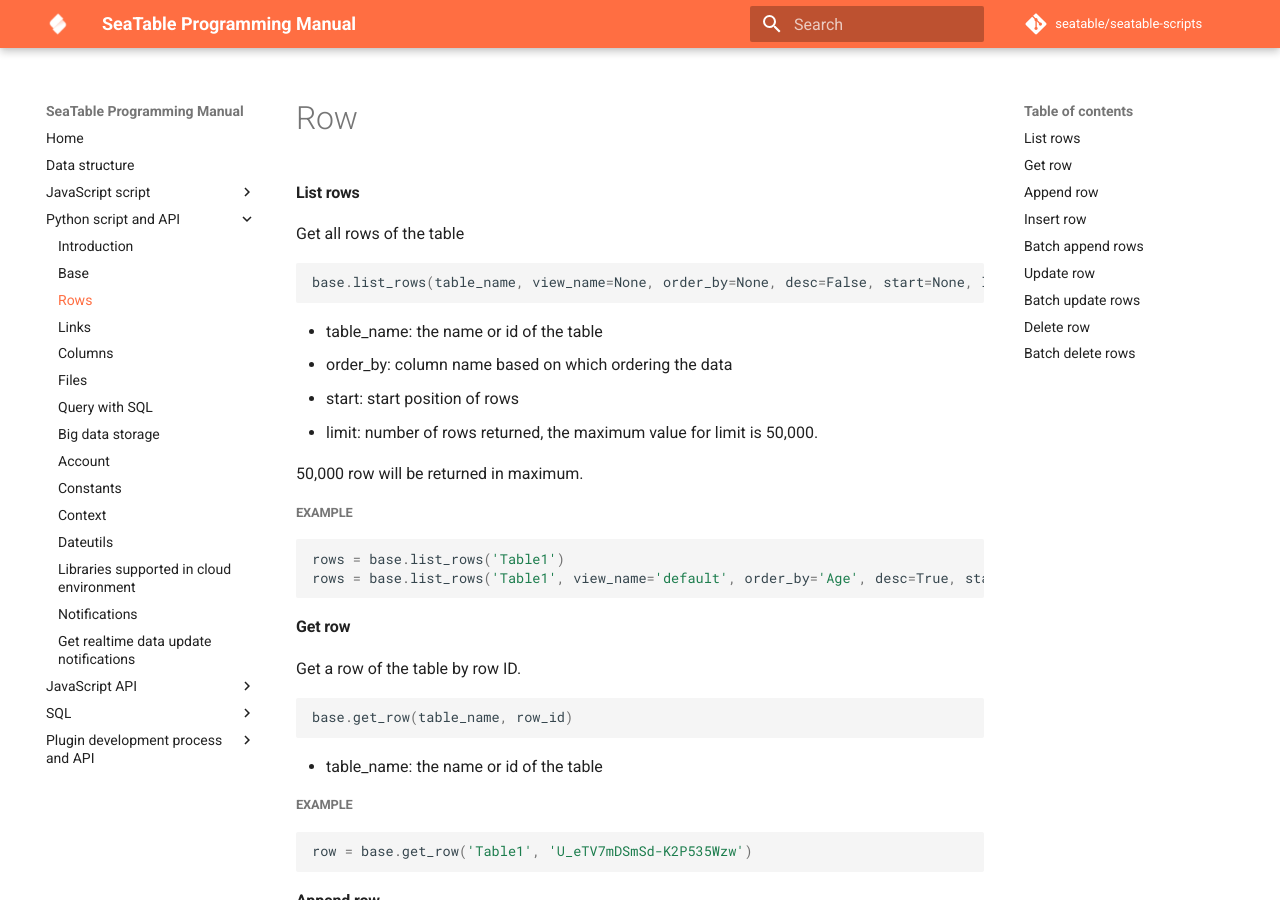
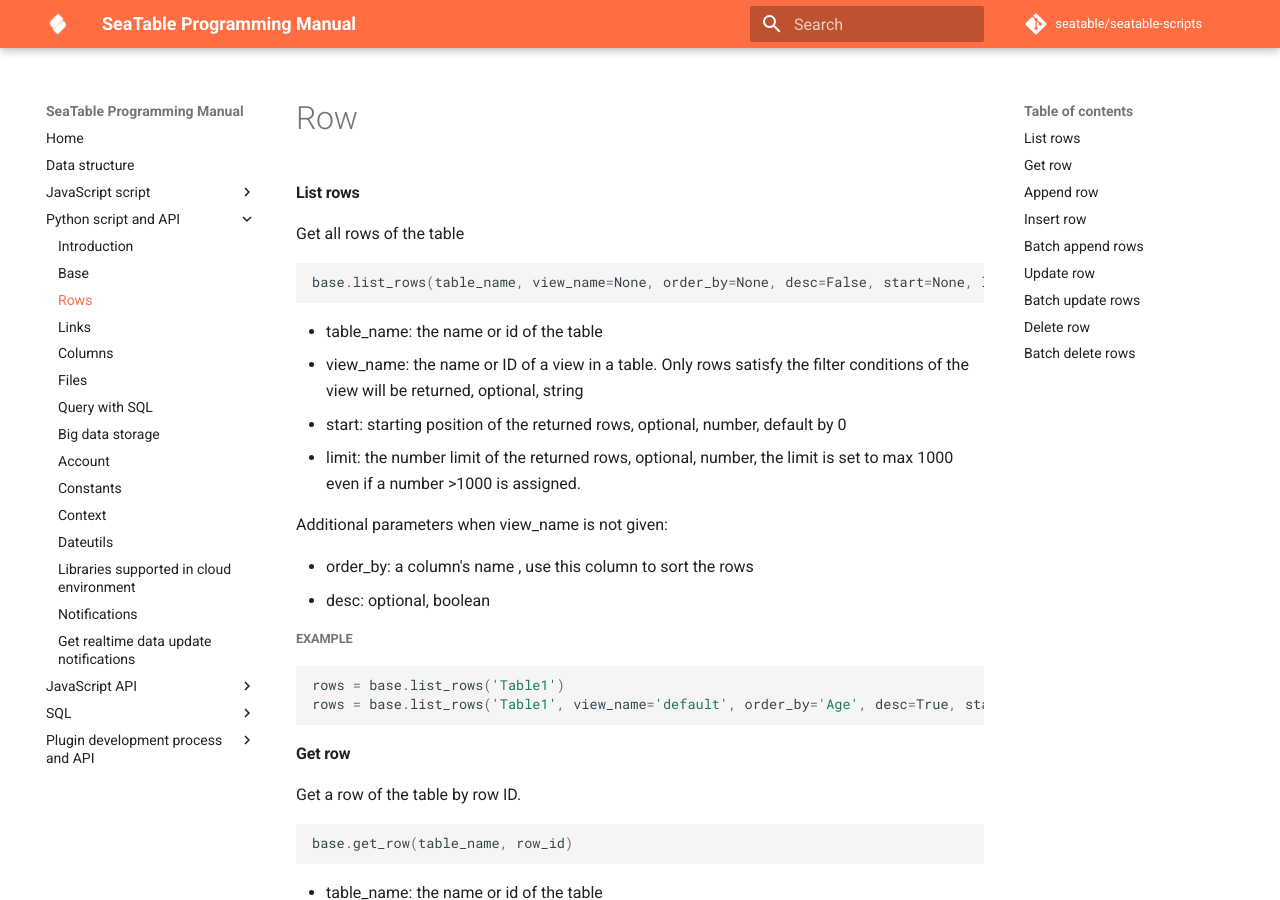
Before and after one commit to seatable/seatable-scripts, an MkDocs documentation site: the page built from manual/python/rows.md, in a window 1280 px wide and 900 px high. Built offline with MkDocs 1.6.1 and Material for MkDocs 9.7.7, drawn with Linux system fonts in a browser that asks for light colours; comment, search, counter and statistics services are not loaded.

Commit message:
Update rows.md

````diff
--- a/manual/python/rows.md
+++ b/manual/python/rows.md
@@ -9,11 +9,14 @@
 ```
 
 * table_name: the name or id of the table
-* order_by:  column name based on which ordering the data
-* start: start position of rows
-* limit:  number of rows returned, the maximum value for limit is 50,000.
+* view_name: the name or ID of a view in a table. Only rows satisfy the filter conditions of the view will be returned, optional, string
+* start: starting position of the returned rows, optional, number, default by 0
+* limit: the number limit of the returned rows, optional, number, the limit is set to max 1000 even if a number >1000 is assigned.
 
-50,000 row will be returned in maximum.
+Additional parameters when view_name is not given:
+
+- order_by: a column's name , use this column to sort the rows
+- desc:  optional, boolean
 
 ##### Example
 
````
